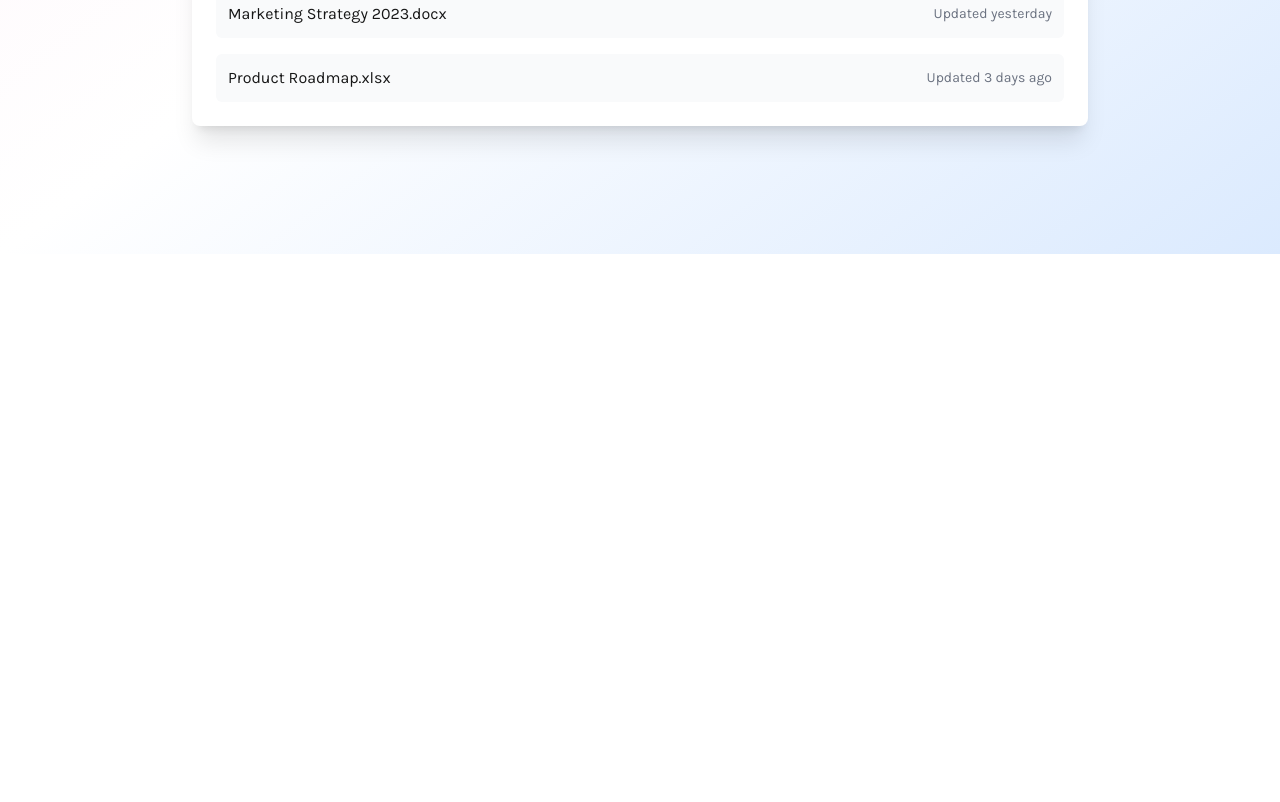
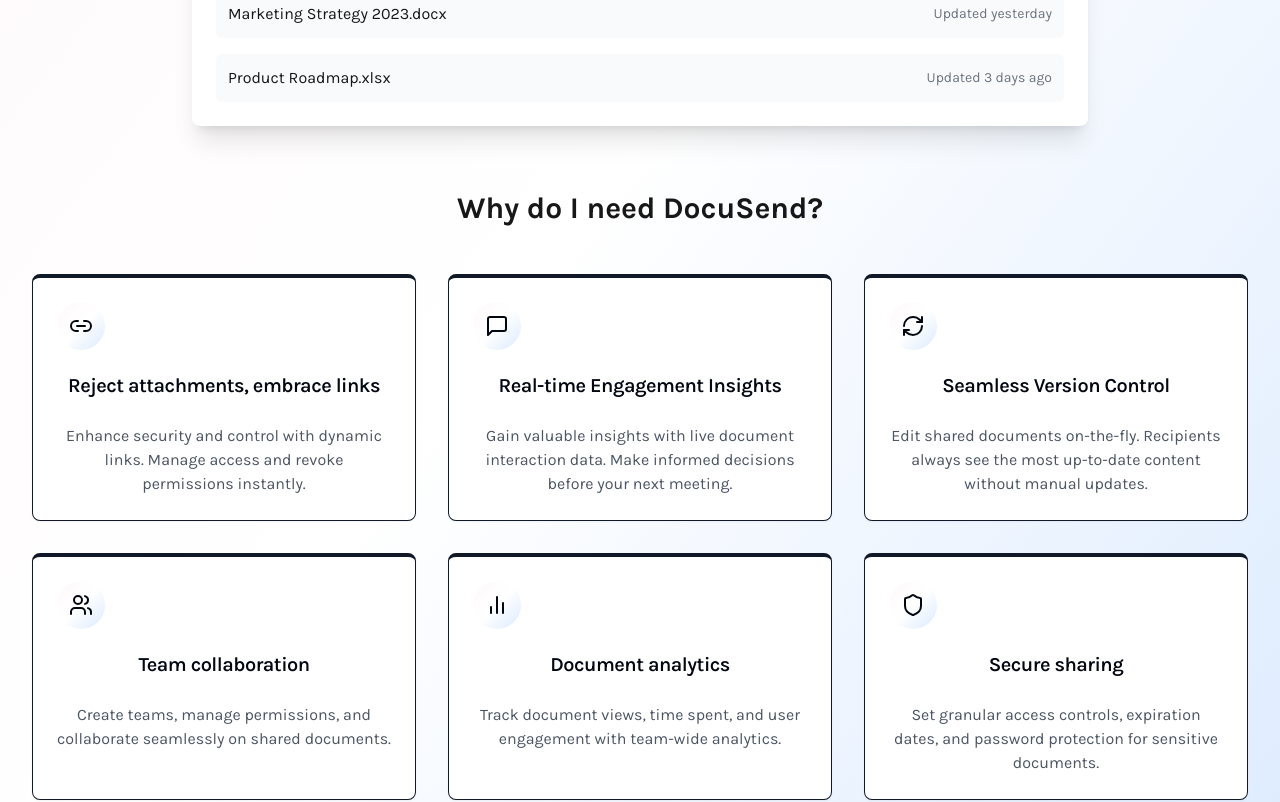
Before and after one commit to FrancoCanzani/docusend, a Next.js app: page / in a window 1280 px wide. Shown: the part 700-1502 px from the top of the page. Before the commit the page ends 954 px from the top, so only its background shows below. Built offline with nearby package versions, Linux system fonts and the light colour scheme.

Commit message:
adds features section in landing

```diff
--- a/src/app/page.tsx
+++ b/src/app/page.tsx
@@ -3,10 +3,58 @@
 import Link from "next/link";
 import { Input } from "@/components/ui/input";
 import { ArrowRight } from "lucide-react";
+import { Card, CardHeader, CardTitle, CardContent } from "@/components/ui/card";
+import {
+  Link2,
+  MessageSquare,
+  RefreshCw,
+  Users,
+  Shield,
+  BarChart2,
+} from "lucide-react";
+
+const features = [
+  {
+    title: "Reject attachments, embrace links",
+    description:
+      "Enhance security and control with dynamic links. Manage access and revoke permissions instantly.",
+    icon: <Link2 className="h-6 w-6" />,
+  },
+  {
+    title: "Real-time Engagement Insights",
+    description:
+      "Gain valuable insights with live document interaction data. Make informed decisions before your next meeting.",
+    icon: <MessageSquare className="h-6 w-6" />,
+  },
+  {
+    title: "Seamless Version Control",
+    description:
+      "Edit shared documents on-the-fly. Recipients always see the most up-to-date content without manual updates.",
+    icon: <RefreshCw className="h-6 w-6" />,
+  },
+  {
+    title: "Team collaboration",
+    description:
+      "Create teams, manage permissions, and collaborate seamlessly on shared documents.",
+    icon: <Users className="h-6 w-6" />,
+  },
+  {
+    title: "Document analytics",
+    description:
+      "Track document views, time spent, and user engagement with team-wide analytics.",
+    icon: <BarChart2 className="h-6 w-6" />,
+  },
+  {
+    title: "Secure sharing",
+    description:
+      "Set granular access controls, expiration dates, and password protection for sensitive documents.",
+    icon: <Shield className="h-6 w-6" />,
+  },
+];
 
 export default function LandingPage() {
   return (
-    <div className="min-h-screen bg-gradient-to-br from-pink-50 via-white to-blue-100">
+    <div className="min-h-screen bg-gradient-to-br from-pink-50/50 via-white to-blue-100">
       <header className="container mx-auto px-4 py-6">
         <nav className="flex items-center justify-between">
           <h1 className="text-2xl font-bold">DocuSend</h1>
@@ -93,6 +141,33 @@
             </div>
           </div>
         </div>
+        <section className="py-16">
+          <div className="container mx-auto px-4">
+            <h2 className="text-3xl font-bold text-center mb-12">
+              Why do I need DocuSend?
+            </h2>
+            <div className="grid grid-cols-1 sm:grid-cols-2 lg:grid-cols-3 gap-8">
+              {features.map((feature, index) => (
+                <Card
+                  key={index}
+                  className="bg-white border-t-4 border-primary"
+                >
+                  <CardHeader>
+                    <div className="w-12 h-12 rounded-full bg-gradient-to-br from-pink-50/50 via-white to-blue-100 flex items-center justify-center mb-4">
+                      {feature.icon}
+                    </div>
+                    <CardTitle className="text-xl font-semibold">
+                      {feature.title}
+                    </CardTitle>
+                  </CardHeader>
+                  <CardContent>
+                    <p className="text-gray-600">{feature.description}</p>
+                  </CardContent>
+                </Card>
+              ))}
+            </div>
+          </div>
+        </section>
       </main>
       <footer className="container mx-auto px-4 py-8">
         <div className="flex justify-center space-x-8"></div>
```
